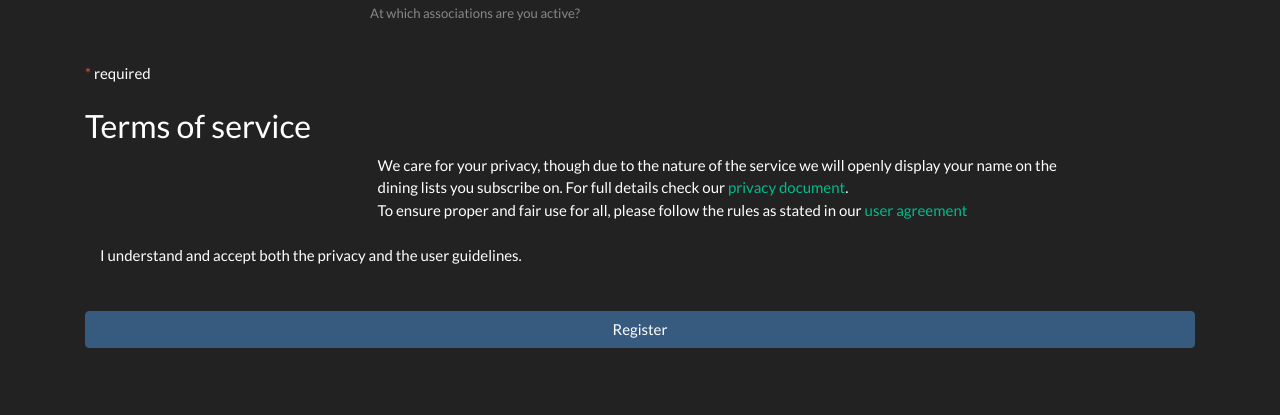
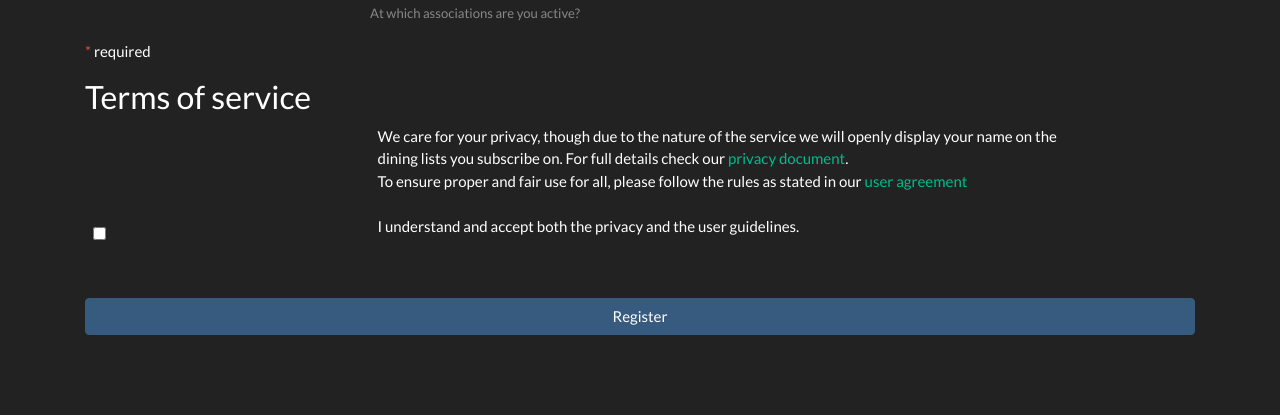
Before and after one commit to VSEScala/Scala-Dining, a Django app: page /register/ in a window 1280 px wide. Shown: the part 1035-1450 px from the top of the page. After the commit the page ends 1370 px from the top, so only its background shows below. Run offline with Django 3.2, Linux system fonts and the light colour scheme; some libraries are stand-ins or nearby versions.

Commit message:
Replaced required encapsuling into <p> statements

```diff
--- a/assets/templates/accounts/register.html
+++ b/assets/templates/accounts/register.html
@@ -31,9 +31,9 @@
                         <h3>Memberships</h3>
                         {% include "snippets/bootstrap_form.html" with form=associationlink_form %}
 
-                        <br>
-                        <span class="text-danger">*</span> required<br>
-                        <br>
+                        <p>
+                            <span class="text-danger">*</span> required
+                        </p>
 
                         <h3>Terms of service</h3>
                         {# Todo: privacy documents #}
@@ -48,11 +48,10 @@
                         <br>
 
                         <label for="accept_rules" class="row m-0">
-<!--
                             <div class="col-1 col-sm-3 p-2">
                                 <input type="checkbox" id="accept_rules" required="required" class=""/>
                                 <div class="checkbox"></div>
-                            </div>-->
+                            </div>
                             <div class="col-11 col-sm-9">
                                 I understand and accept both the privacy and the user guidelines.
                             </div>
```
